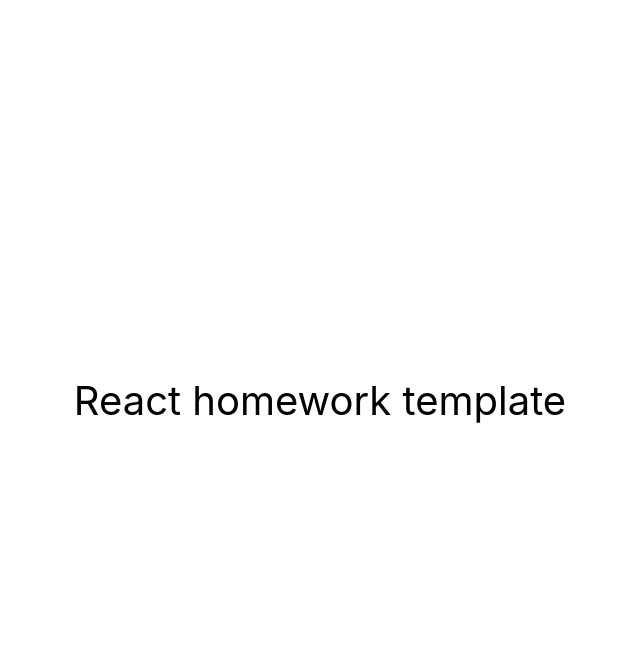
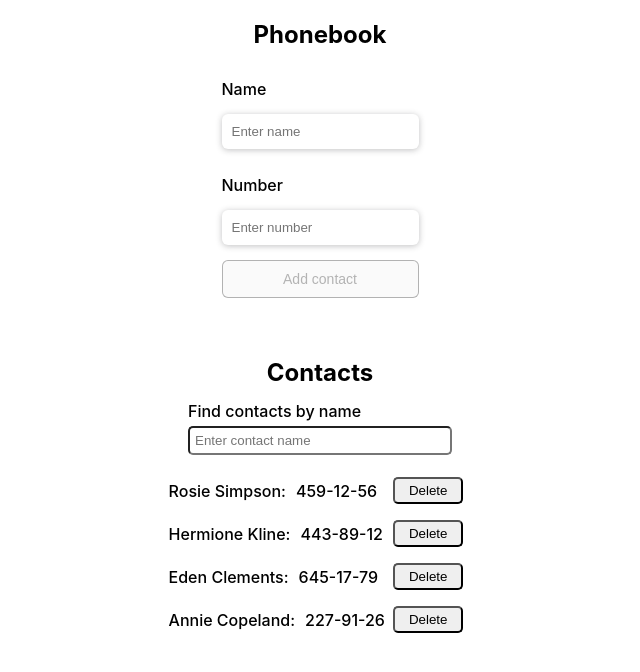
Before and after one commit to Sergii1975/goit-react-hw-03-phonebook, a React (Create React App) app: page / in a window 1280 px wide. Shown: the top 672 px of the page, without its empty margins (320-960 px from the left). Built offline with nearby package versions, Linux system fonts and the light colour scheme.

Commit message:
UpdateAll

```diff
--- a/package.json
+++ b/package.json
@@ -7,9 +7,12 @@
     "@testing-library/jest-dom": "^5.16.3",
     "@testing-library/react": "^12.1.4",
     "@testing-library/user-event": "^13.5.0",
+    "nanoid": "^4.0.2",
+    "notiflix": "^3.2.6",
     "react": "^18.1.0",
     "react-dom": "^18.1.0",
     "react-scripts": "5.0.1",
+    "styled-components": "^6.0.3",
     "web-vitals": "^2.1.3"
   },
   "scripts": {
--- a/src/components/App.jsx
+++ b/src/components/App.jsx
@@ -1,16 +1,71 @@
-export const App = () => {
-  return (
-    <div
-      style={{
-        height: '100vh',
-        display: 'flex',
-        justifyContent: 'center',
-        alignItems: 'center',
-        fontSize: 40,
-        color: '#010101'
-      }}
-    >
-      React homework template
-    </div>
-  );
-};
+import { Component } from 'react';
+import { nanoid } from 'nanoid';
+import Notiflix from 'notiflix';
+import { Section } from './Section/Section';
+import { ContactForm } from './ContactForm/ContactForm';
+import { Filter } from './Filter/Filter';
+import { ContactList } from './ContactsList/ContactList';
+
+export class App extends Component {
+  state = {
+    contacts: [
+      { id: 'id-1', name: 'Rosie Simpson', number: '459-12-56' },
+      { id: 'id-2', name: 'Hermione Kline', number: '443-89-12' },
+      { id: 'id-3', name: 'Eden Clements', number: '645-17-79' },
+      { id: 'id-4', name: 'Annie Copeland', number: '227-91-26' },
+    ],
+    filter: '',
+  };
+
+  addContact = data => {
+    const { contacts } = this.state;
+    const newContact = {
+      id: nanoid(),
+      ...data,
+    };
+
+    contacts.some(({ name }) => name === data.name)
+      ? Notiflix.Notify.warning(`Alert, ${data.name} is already in contacts`)
+      : this.setState(prevState => ({
+          contacts: [...prevState.contacts, newContact],
+        }));
+  };
+
+  deleteContact = userId => {
+    this.setState(prevState => ({
+      contacts: prevState.contacts.filter(contact => contact.id !== userId),
+    }));
+  };
+
+  handleChangeFilter = ({ currentTarget: { value } }) => {
+    this.setState({ filter: value });
+  };
+
+  getFilterContacts = () => {
+    const { filter, contacts } = this.state;
+    const FilterlowerCase = filter.toLowerCase();
+    return contacts.filter(({ name }) =>
+      name.toLowerCase().includes(FilterlowerCase)
+    );
+  };
+
+  render() {
+    const { filter } = this.state;
+
+    return (
+      <>
+        <Section title="Phonebook">
+          <ContactForm addContact={this.addContact} />
+        </Section>
+        <Section title="Contacts">
+          <Filter value={filter} handleChangeFilter={this.handleChangeFilter} />
+
+          <ContactList
+            contacts={this.getFilterContacts()}
+            deleteContact={this.deleteContact}
+          />
+        </Section>
+      </>
+    );
+  }
+}
--- /dev/null
+++ b/src/components/ContactForm/ContactForm.js
@@ -0,0 +1,59 @@
+import { Component } from 'react';
+import { Button, Form, Input, Text } from './ContactForm.styled';
+
+export class ContactForm extends Component {
+  state = {
+    name: '',
+    number: '',
+  };
+
+  handleChange = ({ target: { name, value } }) => {
+    this.setState({ [name]: value });
+  };
+
+  handleSubmit = e => {
+    e.preventDefault();
+    const { addContact } = this.props;
+    addContact({ ...this.state });
+    this.setState({ name: '', number: '' });
+  };
+
+
+  render() {
+    const { name, number } = this.state;
+
+    return (
+      <Form onSubmit={this.handleSubmit} autoComplete="off">
+        <label>
+          <Text>Name</Text>
+          <Input
+            type="text"
+            name="name"
+            pattern="^[a-zA-Zа-яА-Я]+(([' \-][a-zA-Zа-яА-Я ])?[a-zA-Zа-яА-Я]*)*$"
+            title="Name may contain only letters, apostrophe, dash and spaces. For example Adrian, Jacob Mercer, Charles de Batz de Castelmore d'Artagnan"
+            required
+            placeholder="Enter name"
+            value={name}
+            onChange={this.handleChange}
+          />
+        </label>
+        <label>
+          <Text>Number</Text>
+          <Input
+            type="tel"
+            name="number"
+            pattern="\+?\d{1,4}?[ .\-\s]?\(?\d{1,3}?\)?[ .\-\s]?\d{1,4}[ .\-\s]?\d{1,4}[ .\-\s]?\d{1,9}"
+            title="Phone number must be digits and can contain spaces, dashes, parentheses and can start with +"
+            required
+            placeholder="Enter number"
+            value={number}
+            onChange={this.handleChange}
+          />
+        </label>
+        <Button type="submit" disabled={!name || !number}>
+          Add contact
+        </Button>
+      </Form>
+    );
+  }
+}
--- /dev/null
+++ b/src/components/ContactForm/ContactForm.styled.js
@@ -0,0 +1,35 @@
+import styled from 'styled-components';
+
+export const Form = styled.form`
+  display: flex;
+  flex-direction: column;
+  margin-bottom: 20px;
+`;
+
+export const Input = styled.input`
+  padding: 10px;
+  margin-bottom: 10px;
+  border-radius: 6px;
+  border: none;
+  outline: 0;
+  background-color: #fff;
+  box-shadow: 0 1px 6px 0 #20212447;
+`;
+
+export const Button = styled.button`
+  padding: 10px 20px;
+  margin-top: 5px;
+  font-size: 14px;
+  border-radius: 6px;
+  border: 1px solid;
+  cursor:pointer;
+    &:hover {
+    background-color: #18de64;
+  }
+`;
+
+export const Text = styled.p`
+  /* padding: 10px 20px; */
+  margin-bottom: 15px;
+  font-weight: 500;
+`;
--- /dev/null
+++ b/src/components/ContactListItem/ContactListItem.js
@@ -0,0 +1,26 @@
+import PropTypes from 'prop-types';
+
+import {
+  ContactItem,
+  ContactNumber,
+  Button,
+  ContactName,
+} from './ContactListItem.styled';
+
+export const ContactsListItem = ({ id, name, number, deleteContact }) => {
+  return (
+    <ContactItem key={id}>
+      <ContactName>
+        {name}:<ContactNumber>{number}</ContactNumber>
+      </ContactName>
+      <Button onClick={() => deleteContact(id)}>Delete</Button>
+    </ContactItem>
+  );
+};
+
+ContactsListItem.propTypes = {
+  id: PropTypes.string.isRequired,
+  name: PropTypes.string.isRequired,
+  number: PropTypes.string.isRequired,
+  deleteContact: PropTypes.func.isRequired,
+};
--- /dev/null
+++ b/src/components/ContactListItem/ContactListItem.styled.js
@@ -0,0 +1,26 @@
+import styled from 'styled-components';
+
+export const ContactItem = styled.li`
+  display: flex;
+  align-items: center;
+  justify-content: space-between;
+`;
+
+export const ContactName = styled.p`
+  margin: 0;
+  font-weight: 500;
+`;
+
+export const ContactNumber = styled.span`
+  margin-left: 10px;
+`;
+
+export const Button = styled.button`
+  margin: 8px;
+  padding: 4px 14px;
+  border-radius: 5px;
+  cursor: pointer;
+
+  &:hover {
+    background-color: #f51511;
+`;
--- /dev/null
+++ b/src/components/ContactsList/ContactList.js
@@ -0,0 +1,32 @@
+import PropTypes from 'prop-types';
+
+import { ContactsListItem } from '../ContactListItem/ContactListItem';
+
+import { ContactsList } from './ContactList.styled';
+
+export const ContactList = ({ contacts, deleteContact }) => {
+  return (
+    <ContactsList>
+      {contacts.map(({ name, number, id }) => (
+        <ContactsListItem
+          key={id}
+          id={id}
+          name={name}
+          number={number}
+          deleteContact={deleteContact}
+        />
+      ))}
+    </ContactsList>
+  );
+};
+
+ContactsList.propTypes = {
+  contacts: PropTypes.arrayOf(
+    PropTypes.shape({
+      name: PropTypes.string.isRequired,
+      number: PropTypes.string.isRequired,
+      id: PropTypes.string.isRequired,
+    }).isRequired
+  ),
+  deleteContact: PropTypes.func,
+};
--- /dev/null
+++ b/src/components/ContactsList/ContactList.styled.js
@@ -0,0 +1,6 @@
+import styled from 'styled-components'
+
+export const ContactsList = styled.ul`
+  padding: 0;
+  margin: 0;
+`;
--- /dev/null
+++ b/src/components/Filter/Filter.js
@@ -0,0 +1,22 @@
+import PropTypes from 'prop-types';
+import { Label, Input } from './Filter.styled';
+
+export const Filter = ({ value, handleChangeFilter }) => {
+  return (
+    <Label>
+      Find contacts by name
+      <Input
+        type="text"
+        name="filter"
+        placeholder="Enter contact name"
+        value={value}
+        onChange={handleChangeFilter}
+      />
+    </Label>
+  );
+};
+
+Filter.propTypes = {
+  value: PropTypes.string.isRequired,
+  handleChangeFilter: PropTypes.func.isRequired,
+};
--- /dev/null
+++ b/src/components/Filter/Filter.styled.js
@@ -0,0 +1,14 @@
+import styled from 'styled-components'
+
+export const Label = styled.label`
+  display: flex;
+  flex-direction: column;
+  gap: 5px;
+  font-size: 16px;
+  font-weight: 500;
+`;
+export const Input = styled.input`
+  width: 250px;
+  padding: 5px;
+  border-radius: 5px;
+`;
--- /dev/null
+++ b/src/components/Section/Section.js
@@ -0,0 +1,16 @@
+import PropTypes from 'prop-types';
+import { SectionContainer, Title } from './Section.styled'
+
+export const Section = ({ title, children }) => {
+  return (
+    <SectionContainer>
+      <Title>{title}</Title>
+      {children}
+    </SectionContainer>
+  );
+};
+
+Section.propTypes = {
+  title: PropTypes.string.isRequired,
+  children: PropTypes.node,
+};
--- /dev/null
+++ b/src/components/Section/Section.styled.js
@@ -0,0 +1,15 @@
+import styled from 'styled-components'
+
+export const SectionContainer = styled.section`
+  margin: auto;
+  padding: 20px;
+  display: grid;
+  justify-content: center;
+  justify-items: center;
+  gap: 14px;
+
+`;
+
+export const Title = styled.h2`
+  margin: 0;
+`;
```
Also changed, not shown: 1 other file (tests, documents, lock files or other folders).
